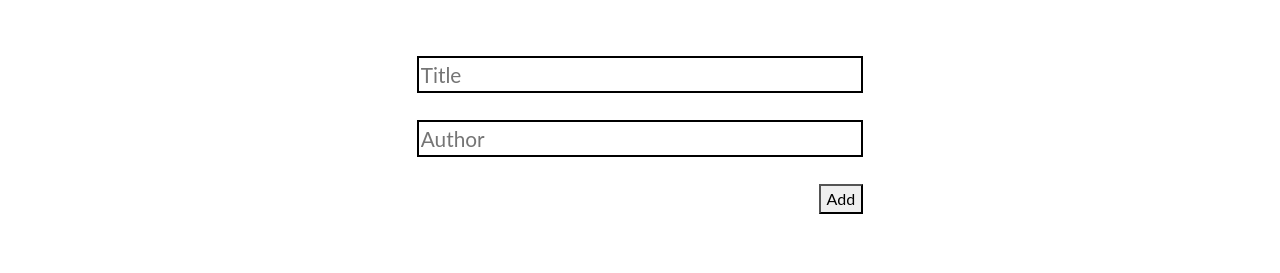
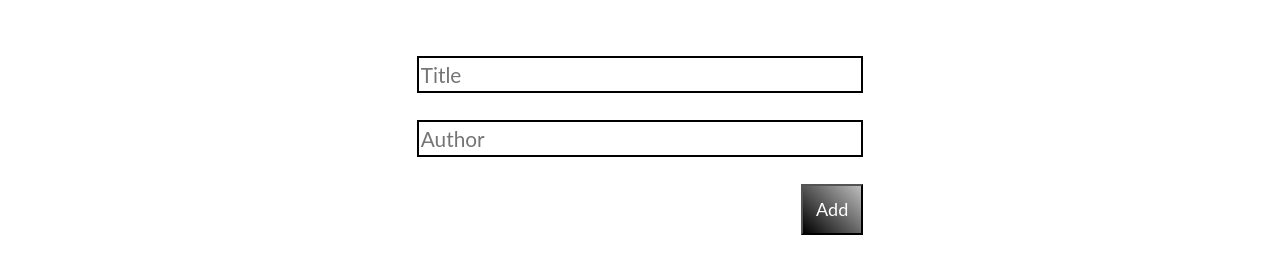
Before and after one commit to monika-soam/My-Awesome-books, a website: page add.html in a window 1280 px wide. Shown: the part 249-522 px from the top of the page. Drawn offline with nearby package versions, Linux system fonts and the light colour scheme.

Commit message:
add book

```diff
--- a/style.css
+++ b/style.css
@@ -68,3 +68,10 @@
 .btn-add {
   text-align: right;
 }
+#addbtn{
+  padding: 10px;
+  width: 62px;
+  background: repeating-linear-gradient(45deg, black, transparent 100px);
+  color: white;
+  font-size: 18px;
+}
```
